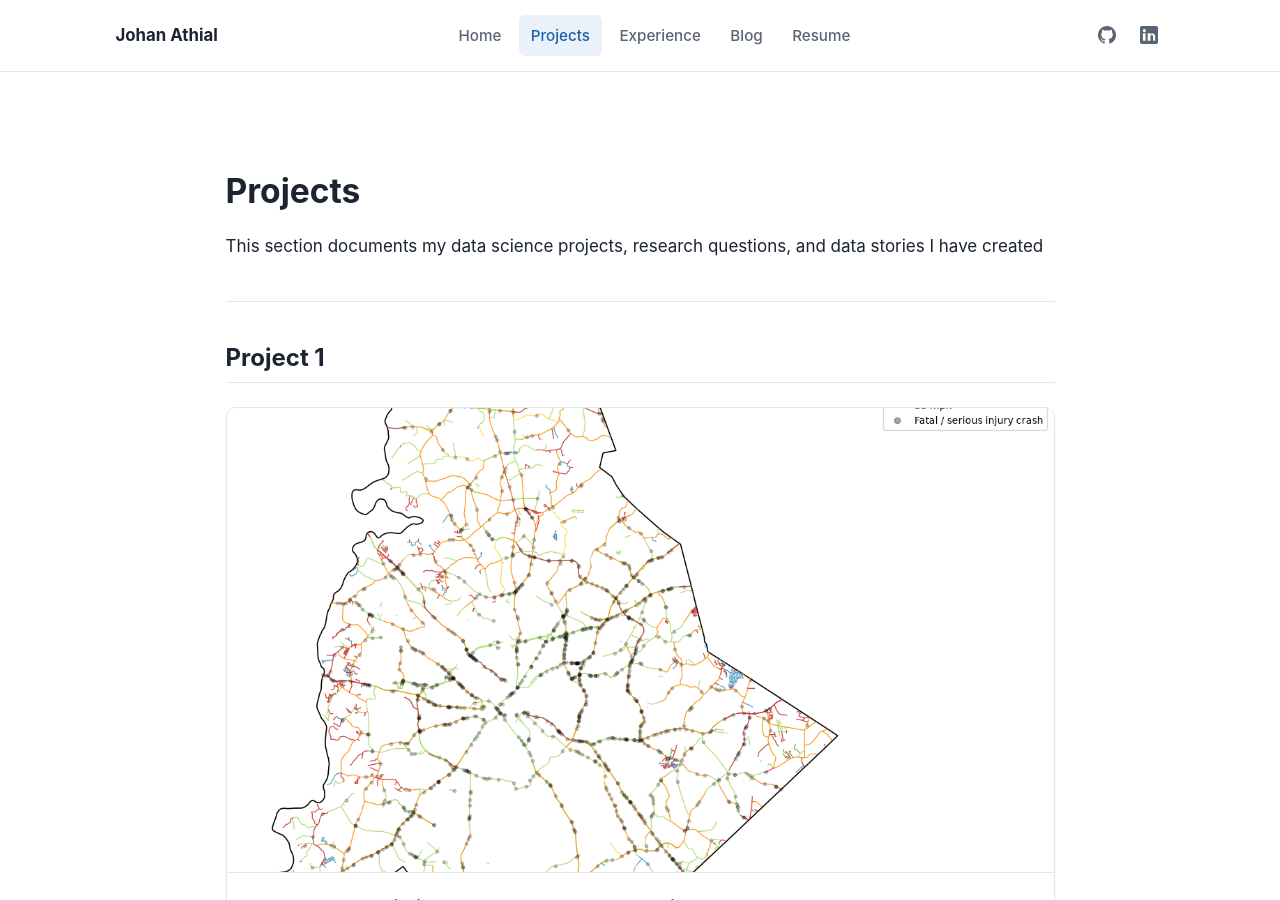
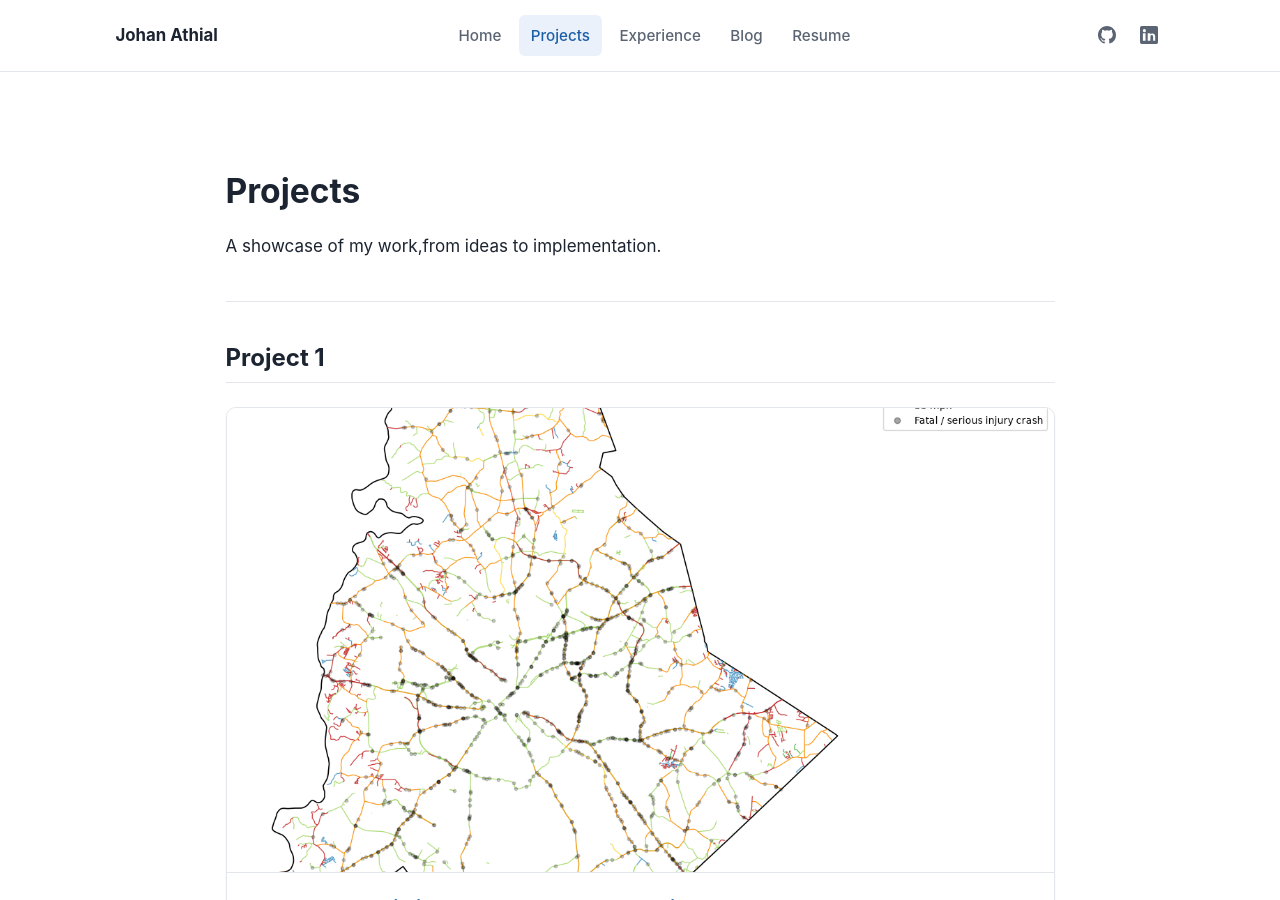
Before and after one commit to Joey019/data-science-portfolio, a Jekyll site: the page built from projects.md, in a window 1280 px wide and 900 px high. Built offline with Jekyll 4.4.1, drawn with Linux system fonts in a browser that asks for light colours.

Commit message:
Update projects.md

```diff
--- a/projects.md
+++ b/projects.md
@@ -4,7 +4,7 @@ title: Projects
 ---
 
 # Projects
-This section documents my data science projects, research questions, and data stories I have created
+A showcase of my work,from ideas to implementation.
 
 ---
 {% for project in site.data.projects %}
```
